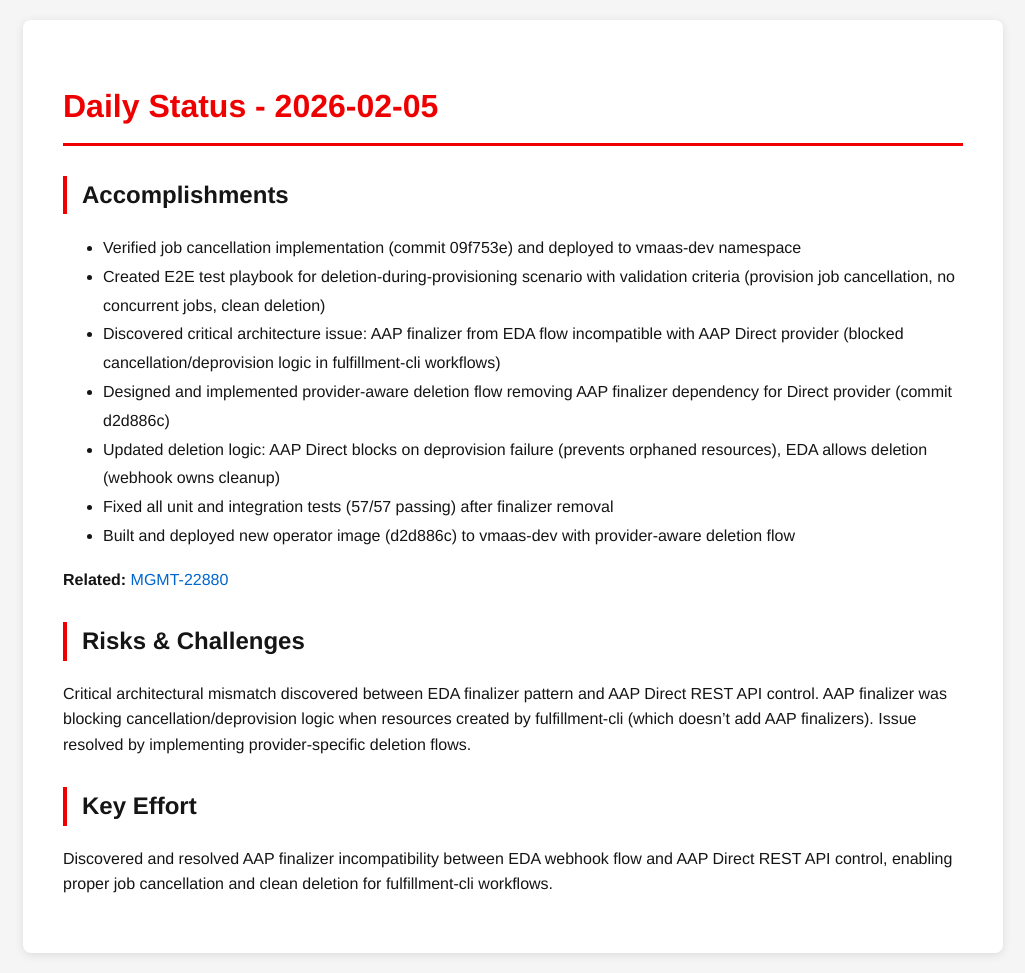
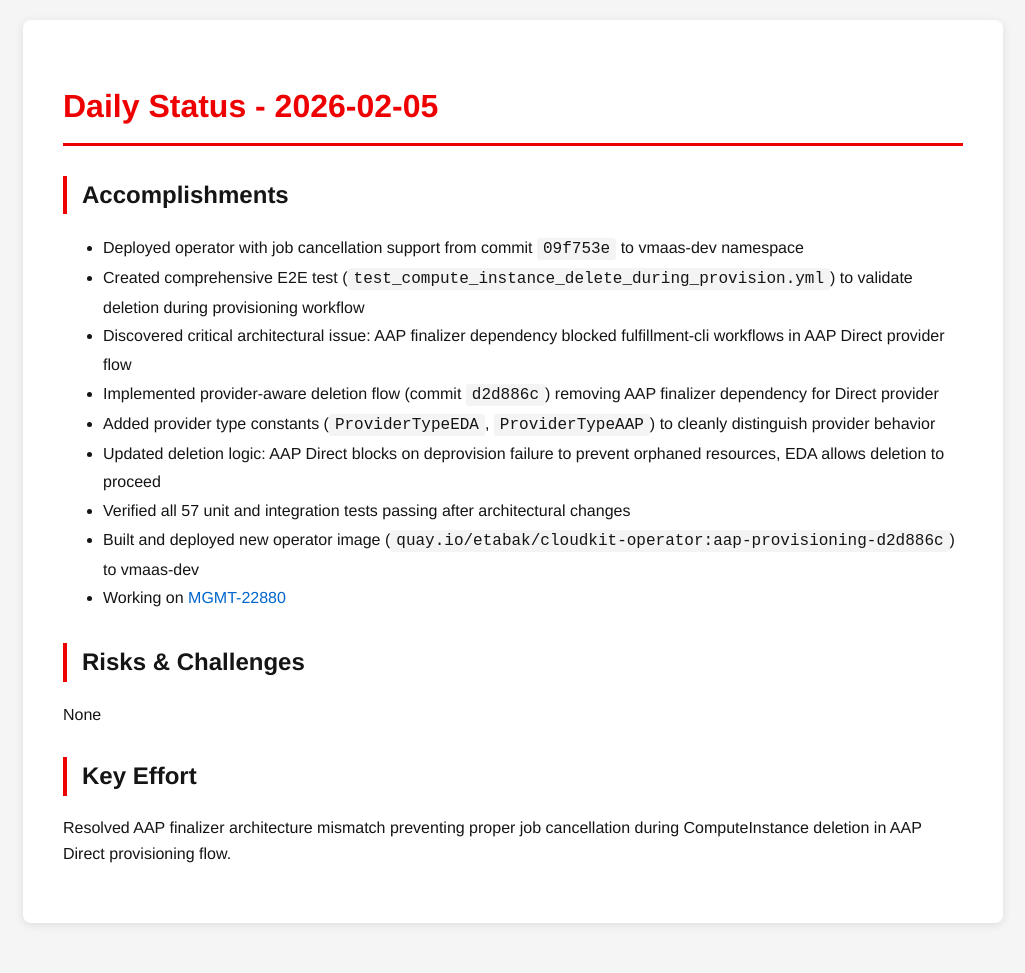
Before and after one commit to tzvatot/daily-status, a Jekyll site: the page built from 2026-02-05.md, in a window 1280 px wide. Shown: the whole page, without its empty margins (127-1152 px from the left). Built offline with Jekyll 4.4.1, drawn with Linux system fonts in a browser that asks for light colours; after the commit the page ends 943 px from its top, so only the background shows below that.

Commit message:
Daily status update - 2026-02-05

```diff
--- a/2026-02-05.md
+++ b/2026-02-05.md
@@ -7,21 +7,18 @@
 # Daily Status - 2026-02-05
 
 ## Accomplishments
-
-- Verified job cancellation implementation (commit 09f753e) and deployed to vmaas-dev namespace
-- Created E2E test playbook for deletion-during-provisioning scenario with validation criteria (provision job cancellation, no concurrent jobs, clean deletion)
-- Discovered critical architecture issue: AAP finalizer from EDA flow incompatible with AAP Direct provider (blocked cancellation/deprovision logic in fulfillment-cli workflows)
-- Designed and implemented provider-aware deletion flow removing AAP finalizer dependency for Direct provider (commit d2d886c)
-- Updated deletion logic: AAP Direct blocks on deprovision failure (prevents orphaned resources), EDA allows deletion (webhook owns cleanup)
-- Fixed all unit and integration tests (57/57 passing) after finalizer removal
-- Built and deployed new operator image (d2d886c) to vmaas-dev with provider-aware deletion flow
-
-**Related:** [MGMT-22880](https://issues.redhat.com/browse/MGMT-22880)
+- Deployed operator with job cancellation support from commit `09f753e` to vmaas-dev namespace
+- Created comprehensive E2E test (`test_compute_instance_delete_during_provision.yml`) to validate deletion during provisioning workflow
+- Discovered critical architectural issue: AAP finalizer dependency blocked fulfillment-cli workflows in AAP Direct provider flow
+- Implemented provider-aware deletion flow (commit `d2d886c`) removing AAP finalizer dependency for Direct provider
+- Added provider type constants (`ProviderTypeEDA`, `ProviderTypeAAP`) to cleanly distinguish provider behavior
+- Updated deletion logic: AAP Direct blocks on deprovision failure to prevent orphaned resources, EDA allows deletion to proceed
+- Verified all 57 unit and integration tests passing after architectural changes
+- Built and deployed new operator image (`quay.io/etabak/cloudkit-operator:aap-provisioning-d2d886c`) to vmaas-dev
+- Working on [MGMT-22880](https://issues.redhat.com/browse/MGMT-22880)
 
 ## Risks & Challenges
-
-Critical architectural mismatch discovered between EDA finalizer pattern and AAP Direct REST API control. AAP finalizer was blocking cancellation/deprovision logic when resources created by fulfillment-cli (which doesn't add AAP finalizers). Issue resolved by implementing provider-specific deletion flows.
+None
 
 ## Key Effort
-
-Discovered and resolved AAP finalizer incompatibility between EDA webhook flow and AAP Direct REST API control, enabling proper job cancellation and clean deletion for fulfillment-cli workflows.
+Resolved AAP finalizer architecture mismatch preventing proper job cancellation during ComputeInstance deletion in AAP Direct provisioning flow.
```
